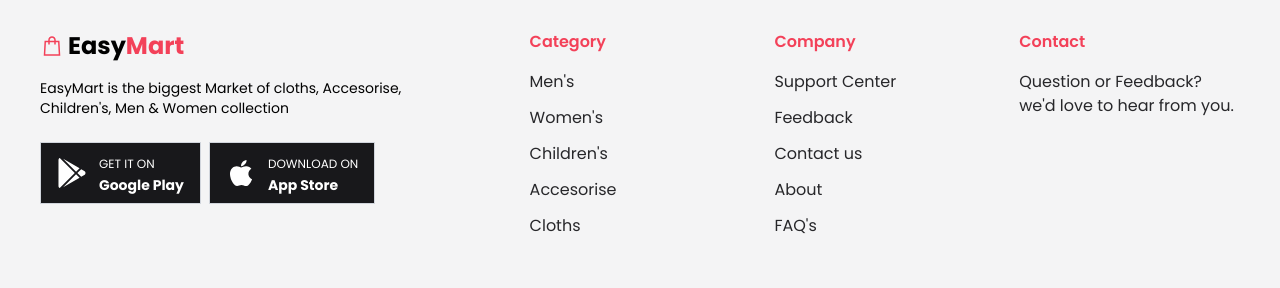
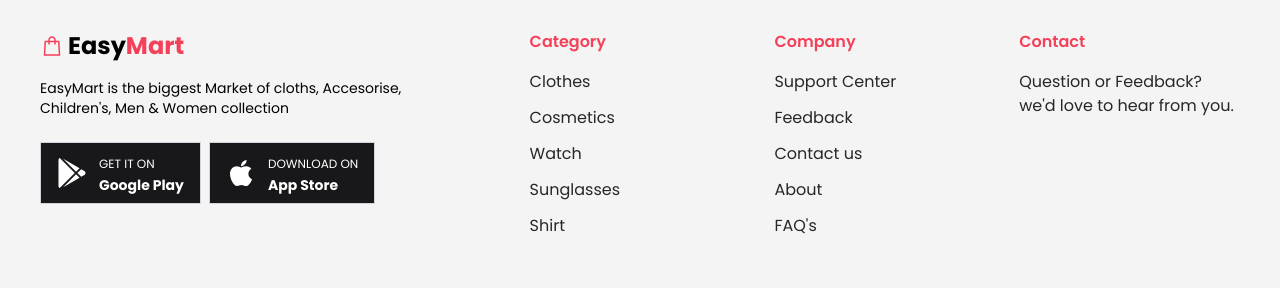
Before and after one commit to rehan606/EasyMart-Ecommerce-website, a React (Vite) app: page / in a window 1280 px wide. Shown: the part 4590-4878 px from the top of the page. Built offline with nearby package versions, Linux system fonts and the light colour scheme.

Commit message:
added category links in footer

```diff
--- a/src/Components/Footer/Footer.jsx
+++ b/src/Components/Footer/Footer.jsx
@@ -4,8 +4,12 @@
 import { IoSearchSharp } from "react-icons/io5";
 import { LiaShoppingBagSolid } from 'react-icons/lia';
 import { Link } from 'react-router-dom';
+import useData from '../../Hooks/useData';
 
 const Footer = () => {
+
+    const {categories} = useData();
+
     return (
         <footer className="bg-zinc-100   pt-10 lg:pt-22">
             <div className="container mx-auto px-4 md:px-10">
@@ -42,12 +46,14 @@
                     {/* Company Links */}
                     <div className="">
                         <h3 className="text-md font-semibold textColor1 mb-4">Category</h3>
-                        <ul className="space-y-3">
-                            <li> <Link to={'/contact'} className="text-zinc-800 hover:textColor1  transition-all duration-300 ">Men's </Link> </li>
-                            <li> <Link to={'/feedback'} className="text-zinc-800 hover:textColor1 transition-all duration-300 ">Women's </Link> </li>
-                            <li> <Link to={'/contact'} className="text-zinc-800 hover:textColor1 transition-all duration-300 ">Children's </Link> </li>
-                            <li className=""> <Link to={'/about'} className="text-zinc-800 hover:textColor1 transition-all duration-300 ">Accesorise</Link> </li>
-                            <li> <Link to={'/faq'} className="text-zinc-800 hover:textColor1 transition-all duration-300 ">Cloths</Link> </li>
+                        <ul className="space-y-3 flex flex-col">
+                            {
+                                categories.slice(0, 5).map(category => (
+                                    <Link to={`/category/${category.slug}`} className="text-zinc-800 hover:textColor1 hover:textColor transition-all duration-300 ">{category.name}</Link>
+                                ) )
+                            }
+
+
                         </ul>
                     </div>
 
--- a/src/Components/Navbar/TopNavbar.jsx
+++ b/src/Components/Navbar/TopNavbar.jsx
@@ -29,7 +29,7 @@
                     <ul className='flex items-center justify-end gap-4'>
                         <li className=""> <Link to={'/#'}>Help</Link> </li>
                         <li className=""> <Link to={'/#'}>Track Order</Link> </li>
-                        <li className=""> <Link to={'/#'}>Contact</Link> </li>
+                        <li className=""> <Link to={'/contact'}>Contact</Link> </li>
                     </ul>
                 </div>
             </div>
```
